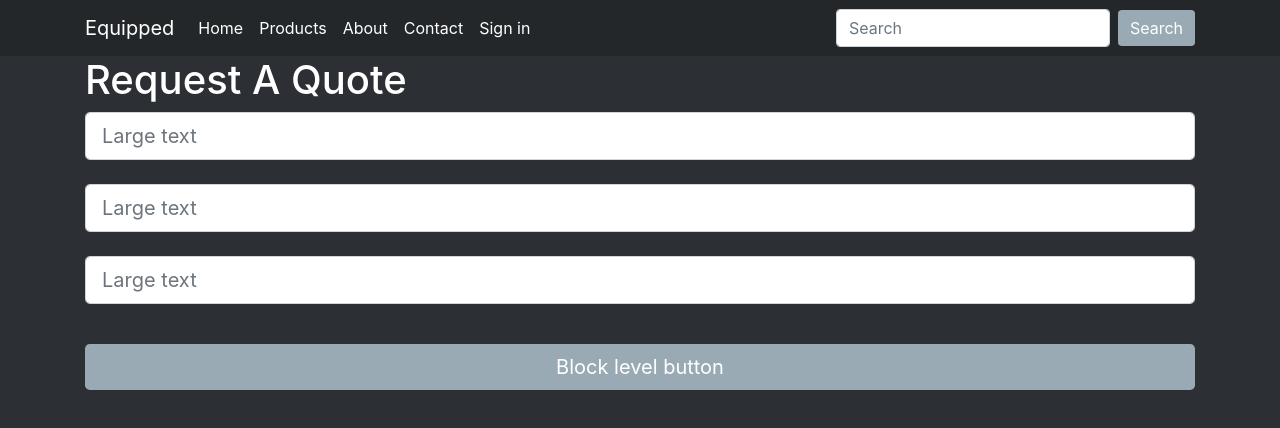
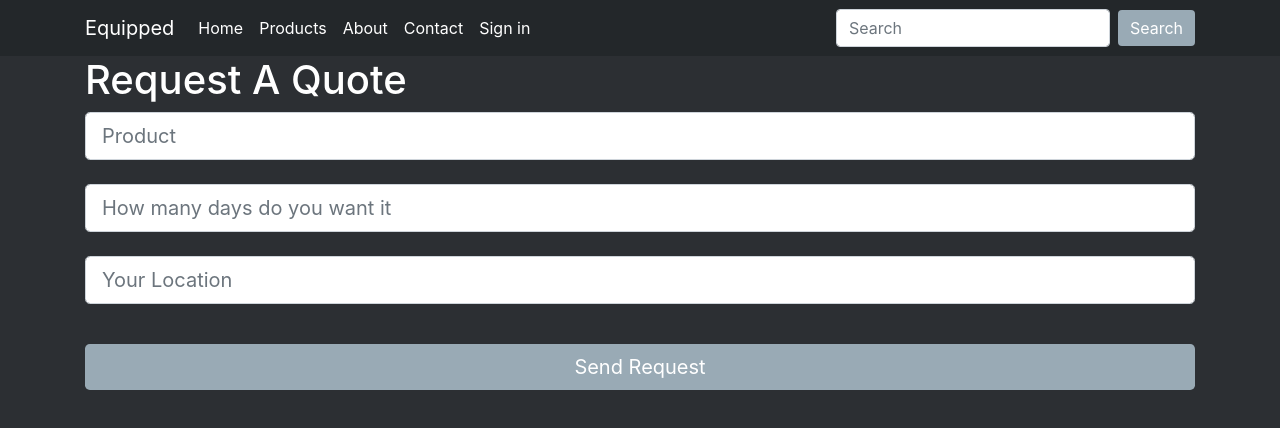
Before and after one commit to aidenwaring/equipped-frontend, a React (Create React App) app: page /receivequote in a window 1280 px wide. Shown: the top 428 px of the page. Built offline with nearby package versions, Linux system fonts and the light colour scheme; no server answers.

Commit message:
can now send a quote post request

```diff
--- a/src/App.jsx
+++ b/src/App.jsx
@@ -1,54 +1,73 @@
-import React, {useState, useEffect} from 'react'
-import { BrowserRouter, Route } from 'react-router-dom'
-import Navbar from './components/Menu'
-import HomeView from './components/HomeView'
-import SignUp from './components/registration/SignUp'
-import SignIn from './components/registration/SignIn'
-import About from './components/About'
-import Contact from './components/Contact'
-import SendQuote from './components/quotes/sendQuote'
-import receiveQuote from './components/quotes/receiveQuote'
-import yourQuotes from './components/quotes/yourQuotes'
-import newProduct from './components/products/newProduct'
-import myProducts from "./components/products/myProducts"
-import dashboard from './components/dashboard/index'
-import products from './components/products'
-import axios from 'axios'
-const App = (props) => {
+import React, { useState, useEffect } from "react";
+import { BrowserRouter, Route } from "react-router-dom";
+import Navbar from "./components/Menu";
+import HomeView from "./components/HomeView";
+import SignUp from "./components/registration/SignUp";
+import SignIn from "./components/registration/SignIn";
+import About from "./components/About";
+import Contact from "./components/Contact";
+import SendQuote from "./components/quotes/sendQuote";
+import ReceiveQuote from "./components/quotes/receiveQuote";
+import yourQuotes from "./components/quotes/yourQuotes";
+import newProduct from "./components/products/newProduct";
+import myProducts from "./components/products/myProducts";
+import dashboard from "./components/dashboard/index";
+import products from "./components/products";
+import axios from "axios";
+const App = () => {
 
-
+  // State for setting user
   const [user, setUser] = useState(false);
 
-  useEffect(()=> {
-    axios.get('http://localhost:5000/api/users/me',
-    {withCredentials: true})
-    .then(response => setUser(response.data))
-  },[])
+  // State for receiving quote
+  const [productReq, setProductReq] = useState("");
+  const [length, setLength] = useState("");
+  const [location, setLocation] = useState("");
 
-
-
-
-
+  useEffect(() => {
+    axios
+      .get("http://localhost:5000/api/users/me", { withCredentials: true })
+      .then((response) => setUser(response.data));
+  }, []);
 
   return (
-    <div >
+    <div>
       <BrowserRouter>
         <Navbar user={user} setUser={setUser} />
-        <Route exact path='/' component={HomeView} />
-        <Route exact path='/about' component={About} />
-        <Route exact path='/contact' component={Contact} />
-        <Route exact path='/signup' component={SignUp} />
-        <Route exact path='/signin' render={(props) => <SignIn setUser={setUser} {...props} /> }  />
-        <Route exact path='/sendquote' component={SendQuote} />
-        <Route exact path='/receivequote' component={receiveQuote} />
-        <Route exact path='/yourquotes' component={yourQuotes} />
-        <Route exact path='/products/new' component={newProduct} />
-        <Route exact path='/products/myproducts' components={myProducts} />
-        <Route exact path='/dashboard' component={dashboard} />
-        <Route exact path='/products' component={products} />
+        <Route exact path="/" component={HomeView} />
+        <Route exact path="/about" component={About} />
+        <Route exact path="/contact" component={Contact} />
+        <Route exact path="/signup" component={SignUp} />
+        <Route
+          exact
+          path="/signin"
+          render={(props) => <SignIn setUser={setUser} {...props} />}
+        />
+        <Route exact path="/sendquote" component={SendQuote} />
+        <Route
+          exact
+          path="/receivequote"
+          render={(props) => (
+            <ReceiveQuote
+              {...props}
+              productReq={productReq}
+              setProductReq={setProductReq}
+              length={length}
+              setLength={setLength}
+              location={location}
+              setLocation={setLocation}
+              user={user}
+            />
+          )}
+        />
+        <Route exact path="/yourquotes" component={yourQuotes} />
+        <Route exact path="/products/new" component={newProduct} />
+        <Route exact path="/products/myproducts" components={myProducts} />
+        <Route exact path="/dashboard" component={dashboard} />
+        <Route exact path="/products" component={products} />
       </BrowserRouter>
     </div>
-  )
-}
+  );
+};
 
-export default App
+export default App;
--- a/src/components/Menu.jsx
+++ b/src/components/Menu.jsx
@@ -9,6 +9,7 @@ import {
   FormControl,
   Button,
   Container,
+  NavDropdown
 } from "react-bootstrap";
 
 export default function Menu({ user, setUser }) {
@@ -64,15 +65,21 @@ export default function Menu({ user, setUser }) {
                 </>
               ) : (
                 <>
-                  <Nav.Item>
-                    <Link className="nav-link" to="/dashboard"> {user.displayName} </Link>
-                  </Nav.Item>
+                  <NavDropdown title={user.displayName} id="basic-nav-dropdown">
+
+                    <NavDropdown.Item><Link to="/dashboard">Dashboard</Link></NavDropdown.Item>
+
+                    <NavDropdown.Item><Link to="/receivequote">Get A Quote</Link></NavDropdown.Item>
+                    <NavDropdown.Item ><Link to="yourquotes">View Quotes</Link></NavDropdown.Item>
+                    <NavDropdown.Divider />
+                    <NavDropdown.Item href="#action/3.4">  <Link className="nav-link" style={{color: 'black'}}onClick={handleLogOut}>
+                      {" "}
+                      Sign Out{" "}
+                    </Link></NavDropdown.Item>
+                  </NavDropdown>
 
                   <Nav.Item>
-                    <Link className="nav-link" onClick={handleLogOut}>
-                      {" "}
-                      Sign Out{" "}
-                    </Link>
+
                   </Nav.Item>
                 </>
               )}
--- a/src/components/dashboard/index.jsx
+++ b/src/components/dashboard/index.jsx
@@ -1,9 +1,8 @@
 import React from "react";
 import { Container, Button } from "react-bootstrap";
-
+import Products from "../products/myProducts";
 export default function index() {
-
-    const tender1 = [{name: "Jimmy", length: '2 days', product: 'vr headset'}]
+  const tender1 = [{ name: "Jimmy", length: "2 days", product: "vr headset" }];
 
   let tenderList = tender1.map((tender) => {
     return (
@@ -22,6 +21,10 @@ export default function index() {
         {tenderList}
         <Button>Accept</Button>
       </Container>
+      <Container>
+        {/* This is the my products component being rendered here */}
+        <Products />
+      </Container>
     </div>
   );
 }
--- a/src/components/quotes/receiveQuote.jsx
+++ b/src/components/quotes/receiveQuote.jsx
@@ -1,22 +1,71 @@
 import React from "react";
 import { Form, Button, Container } from "react-bootstrap";
+import axios from "axios";
 
-export default function receiveQuote() {
+export default function receiveQuote({
+  productReq,
+  setProductReq,
+  length,
+  setLength,
+  location,
+  setLocation,
+  user
+}) {
+
+  const newProductQuote = (e) => {
+    e.preventDefault();
+    axios
+      .post("http://localhost:5000/api/quotes", {
+        product: productReq,
+        length: length,
+        location: location,
+        user: user.displayName
+      })
+      .then(function (response) {
+        console.log(response);
+      })
+      .catch(function (error) {
+        console.log(error);
+      });
+  };
+
   return (
     <div>
       <Container>
         <h1>Request A Quote</h1>
         <Form>
           <Form.Group>
-            <Form.Control size="lg" type="text" placeholder="Large text" />
+            <Form.Control
+              size="lg"
+              type="text"
+              name="product"
+              placeholder="Product"
+              input={productReq}
+              onChange={(e) => setProductReq(e.target.value)}
+            />
+
             <br />
-            <Form.Control size="lg" type="text" placeholder="Large text" />
+            <Form.Control
+              size="lg"
+              type="text"
+              name="length"
+              placeholder="How many days do you want it"
+              input={length}
+              onChange={(e) => setLength(e.target.value)}
+            />
             <br />
-            <Form.Control size="lg" type="text" placeholder="Large text" />
+            <Form.Control
+              size="lg"
+              type="text"
+              name="location"
+              placeholder="Your Location"
+              input={location}
+              onChange={(e) => setLocation(e.target.value)}
+            />
           </Form.Group>
           <br />
-          <Button variant="secondary" size="lg" block>
-            Block level button
+          <Button onClick={newProductQuote} variant="secondary" size="lg" block>
+            Send Request
           </Button>
         </Form>
       </Container>
--- a/src/components/quotes/sendQuote.jsx
+++ b/src/components/quotes/sendQuote.jsx
@@ -2,6 +2,10 @@ import React from "react";
 import { Container, Form, Button } from "react-bootstrap";
 
 export default function sendQuote() {
+
+
+
+
   return (
     <div>
       <Container>
```
Also changed, not shown: src/components/products/myProducts.jsx (+6 -6 lines). Lines whose indentation alone changed are shown as unchanged.
